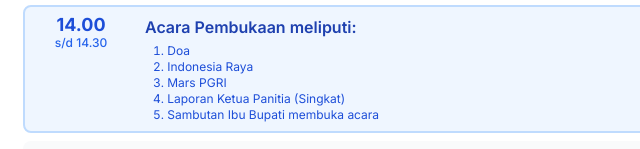
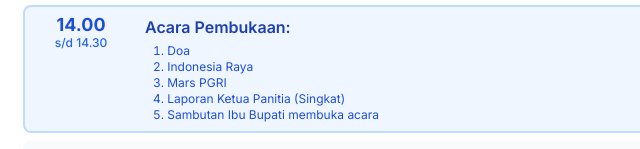
Before and after one commit to apkspgripandeglang/wspmwira, a plain HTML site: page index.html in a window 1280 px wide. Shown: the part 650-799 px from the top of the page, 201-841 px from the left. Drawn offline with nearby package versions, Linux system fonts and the light colour scheme.

Commit message:
Update index.html

```diff
--- a/index.html
+++ b/index.html
@@ -149,7 +149,7 @@
                             <div class="text-xs font-medium text-blue-600">s/d 14.30</div>
                         </div>
                         <div class="flex-1">
-                            <p class="text-blue-800 font-semibold mb-1">Acara Pembukaan meliputi:</p>
+                            <p class="text-blue-800 font-semibold mb-1">Acara Pembukaan:</p>
                             <ol class="list-decimal list-inside text-xs text-blue-700 space-y-0 ml-2">
                                 <li>Doa</li>
                                 <li>Indonesia Raya</li>
```
